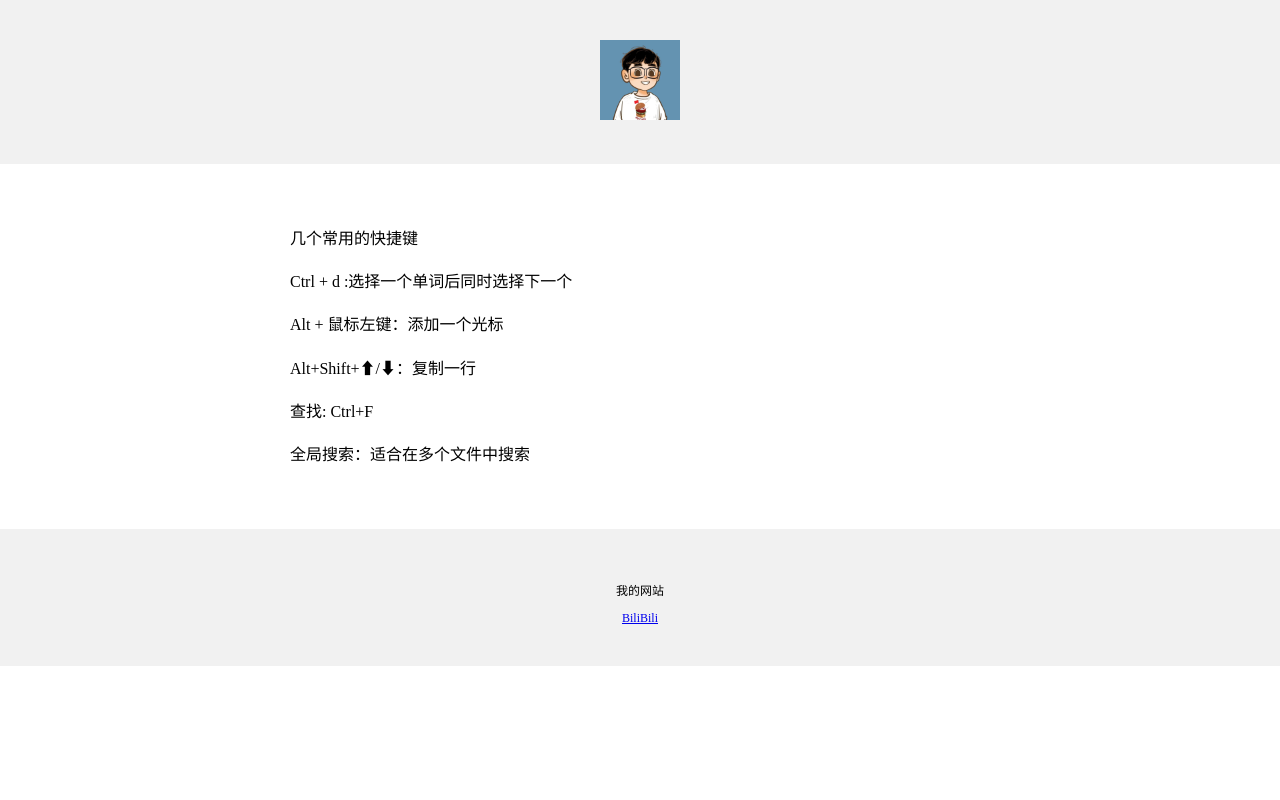
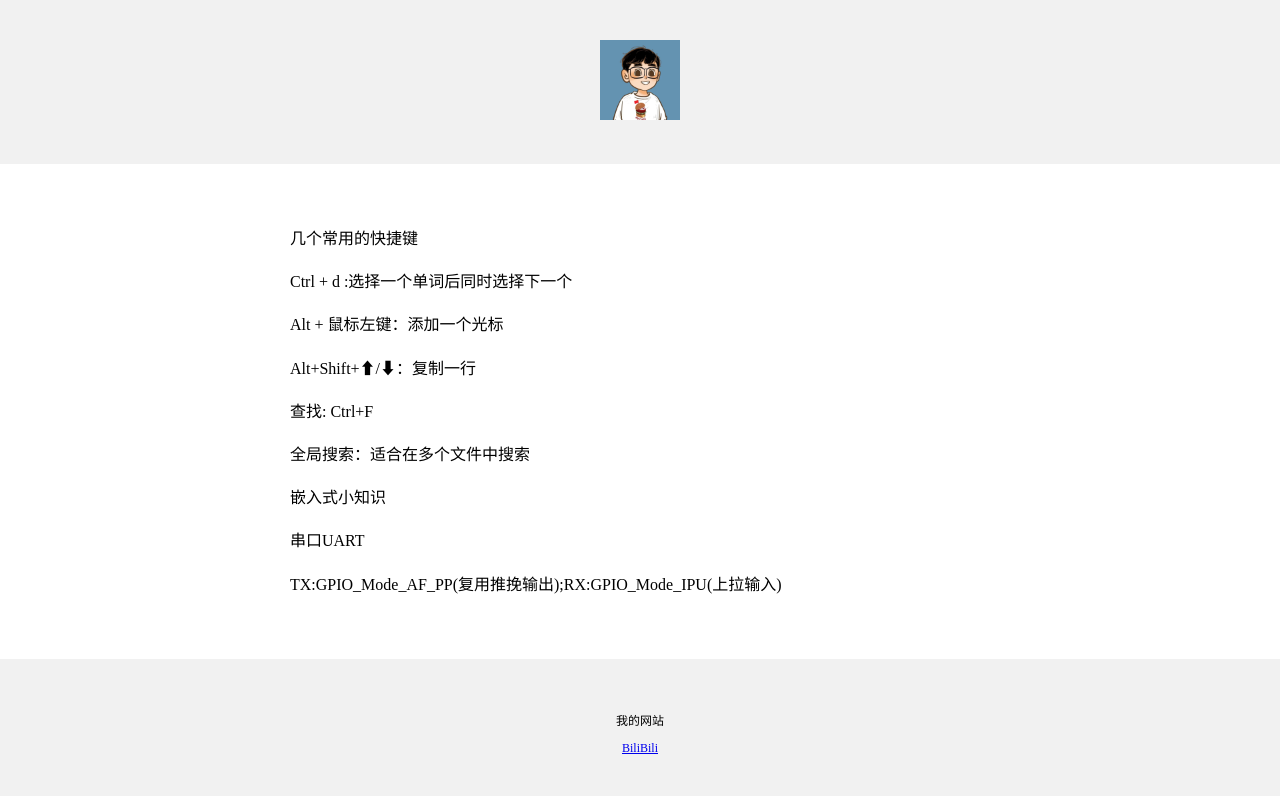
Before and after one commit to jiang-xiao-yu/Test, a plain HTML site: page index.html in a window 1280 px wide. Drawn offline with Linux system fonts and the light colour scheme.

Commit message:
Update index.html

```diff
--- a/index.html
+++ b/index.html
@@ -31,6 +31,9 @@
 	        <p>Alt+Shift+⬆/⬇：复制一行</p>
 	        <p>查找: Ctrl+F</p>
 	        <p>全局搜索：适合在多个文件中搜索</p>
+		<p>嵌入式小知识</p>
+		<p>串口UART</p>
+		<p>TX:GPIO_Mode_AF_PP(复用推挽输出);RX:GPIO_Mode_IPU(上拉输入)</p>
 	</div>
 	<div    style="
 		background-color:    #f1f1f1;
```
